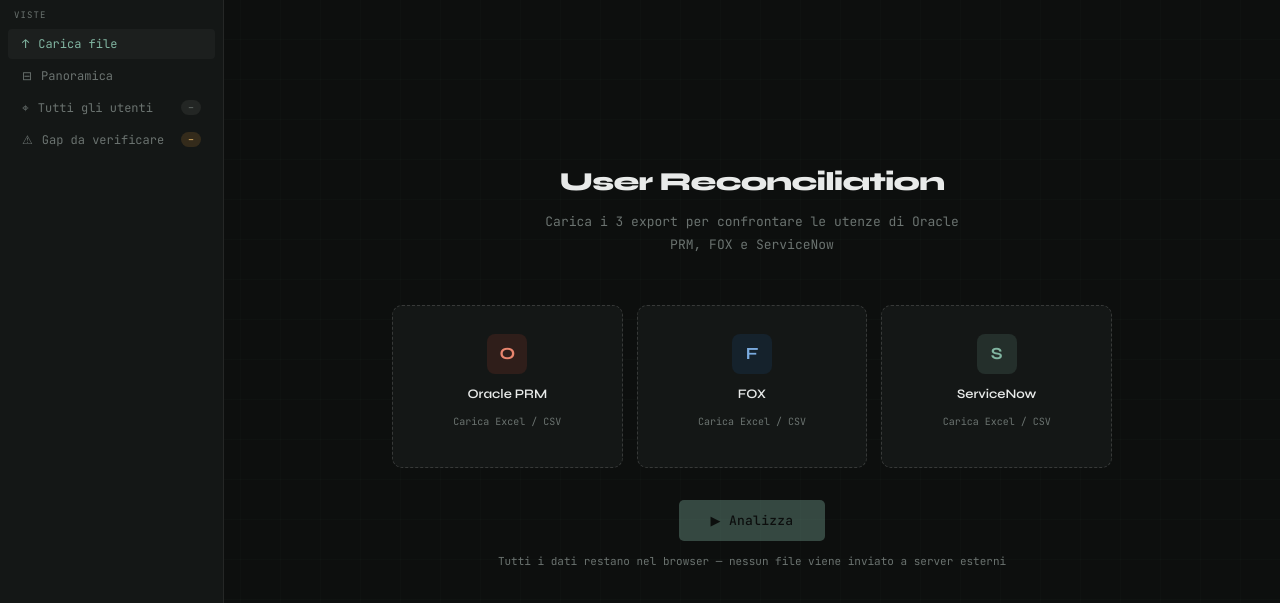
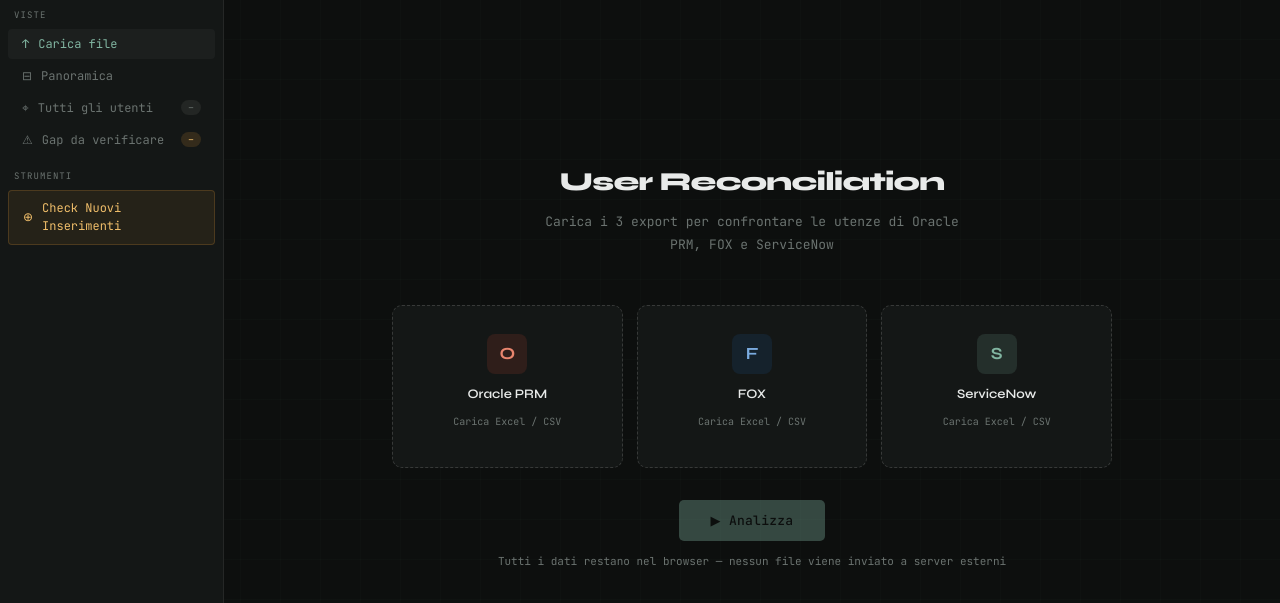
Before and after one commit to GiorgioG97/User-Flow, a plain HTML site: page dashboard.html in a window 1280 px wide. Shown: the part 81-684 px from the top of the page. Drawn offline with nearby package versions, Linux system fonts and the light colour scheme.

Commit message:
Add files via upload

```diff
--- a/dashboard.html
+++ b/dashboard.html
@@ -183,6 +183,11 @@
     <span>⚠</span> Gap da verificare
     <span class="sb-count warn" id="cnt-gaps">–</span>
   </button>
+
+  <div class="sb-section">Strumenti</div>
+  <a href="check-inserimenti.html" style="display:flex;align-items:center;gap:9px;padding:8px 14px;margin:1px 8px;border-radius:4px;background:rgba(232,162,58,.08);border:1px solid rgba(232,162,58,.2);color:#F0BE6A;font-size:12px;text-decoration:none;font-family:var(--fm);transition:all .12s" onmouseover="this.style.background='rgba(232,162,58,.15)'" onmouseout="this.style.background='rgba(232,162,58,.08)'">
+    <span>⊕</span> Check Nuovi Inserimenti
+  </a>
 
   <div class="sb-sys" id="sb-sys" style="display:none">
     <div style="font-size:9px;letter-spacing:.1em;text-transform:uppercase;color:var(--muted);margin-bottom:8px">Export caricato</div>
```
